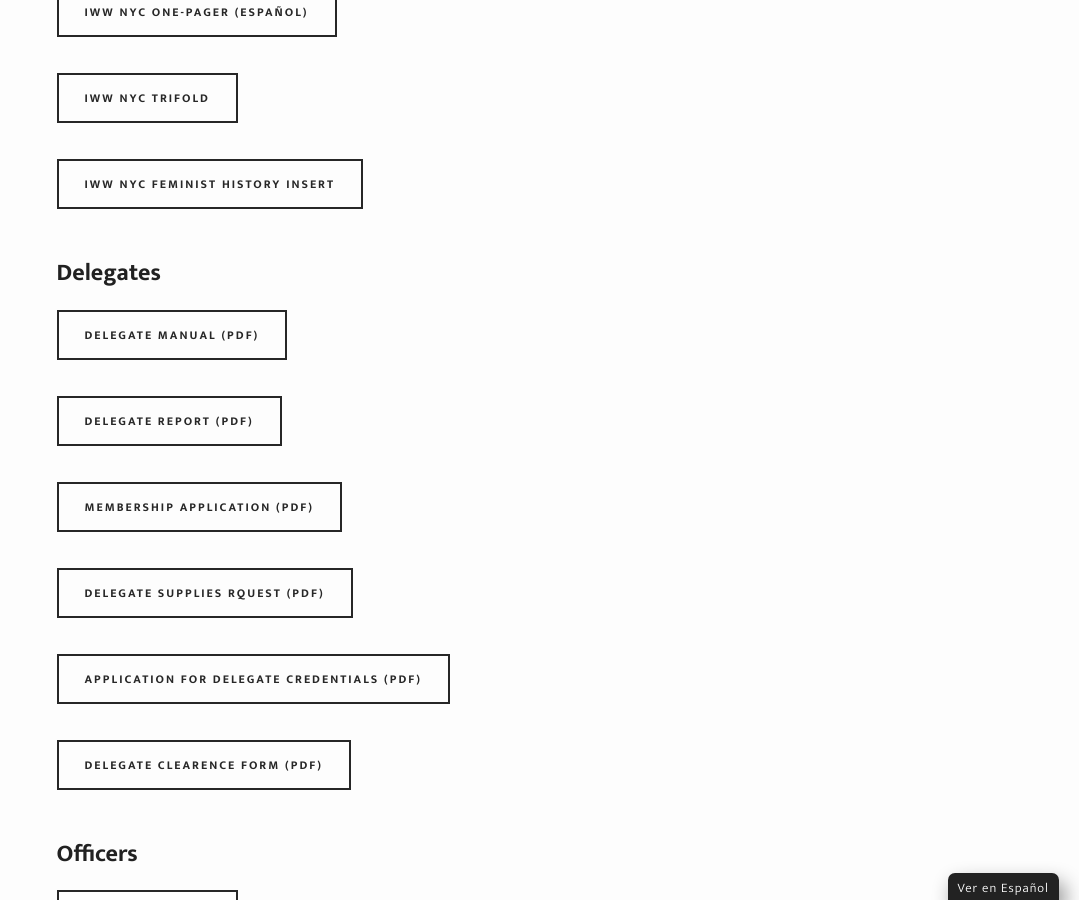
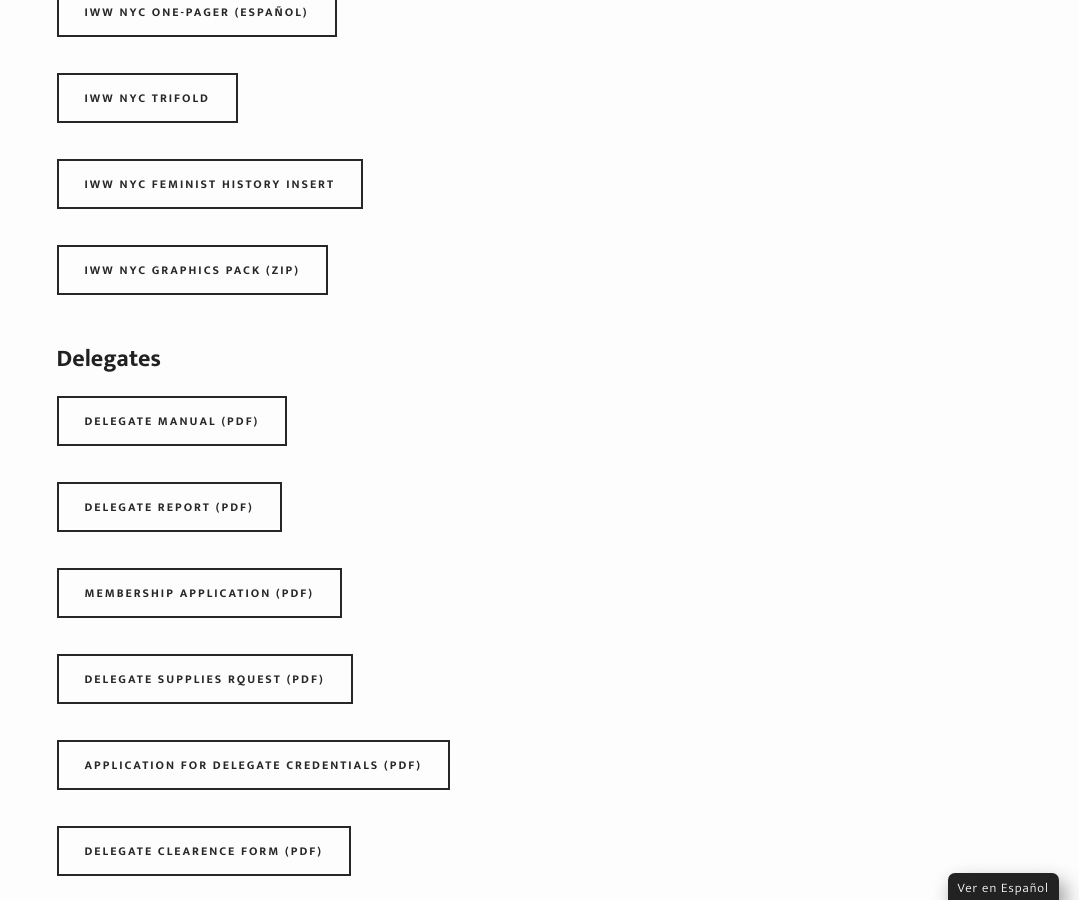
Before and after one commit to IWW-NYC-GMB/iww.nyc, a Jekyll site: the page built from resources.html, in a window 1280 px wide and 900 px high, scrolled down 2517 px. Shown: the whole window, without its empty margins (201-1280 px from the left). Built offline with Jekyll 4.4.1, drawn with Linux system fonts in a browser that asks for light colours; some web fonts are replaced.

Commit message:
Update resources.html

```diff
--- a/resources.html
+++ b/resources.html
@@ -27,7 +27,8 @@
 <a href="{{ site.baseurl }}/assets/IWW-NYC-One-Pager.pdf"><button class="small" style="margin: 12px 15px 24px 0;" ontouchstart="">IWW NYC One-Pager</button></a><br>
 <a href="{{ site.baseurl }}/assets/IWW-NYC-One-Pager-es.pdf"><button class="small" style="margin: 12px 15px 24px 0;" ontouchstart="">IWW NYC One-Pager (Español)</button></a><br>
 <a href="{{ site.baseurl }}/assets/IWW-NYC-Trifold.pdf"><button class="small" style="margin: 12px 15px 24px 0;" ontouchstart="">IWW NYC Trifold</button></a><br>
-<a href="{{ site.baseurl }}/assets/IWW-NYC-Feminist-History-Insert.pdf"><button class="small" style="margin: 12px 15px 24px 0;" ontouchstart="">IWW NYC Feminist History Insert</button></a><br><br>
+<a href="{{ site.baseurl }}/assets/IWW-NYC-Feminist-History-Insert.pdf"><button class="small" style="margin: 12px 15px 24px 0;" ontouchstart="">IWW NYC Feminist History Insert</button></a><br>
+<a href="{{ site.baseurl }}/assets/iww-nyc-graphics-pack.zip"><button class="small" style="margin: 12px 15px 24px 0;" ontouchstart="">IWW NYC Graphics Pack (ZIP)</button></a><br><br>
 <h2>Delegates</h2>
 <a href="http://www.iww.org/PDF/Official/DelegateManual.pdf"><button class="small" style="margin: 12px 15px 24px 0;" ontouchstart="">Delegate Manual (PDF)</button></a><br>
 <a href="https://iww.org/PDF/Forms/2017DelegateReportFormEFillable.pdf"><button class="small" style="margin: 12px 15px 24px 0;" ontouchstart="">Delegate Report (PDF)</button></a><br>
```
